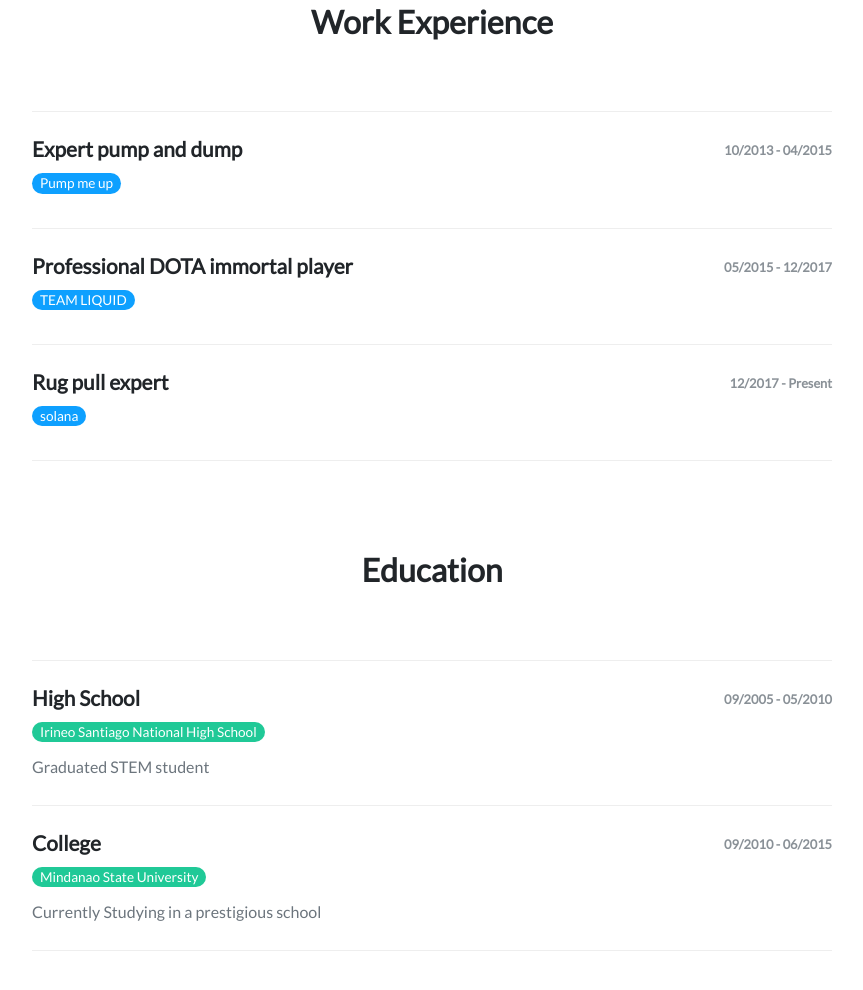
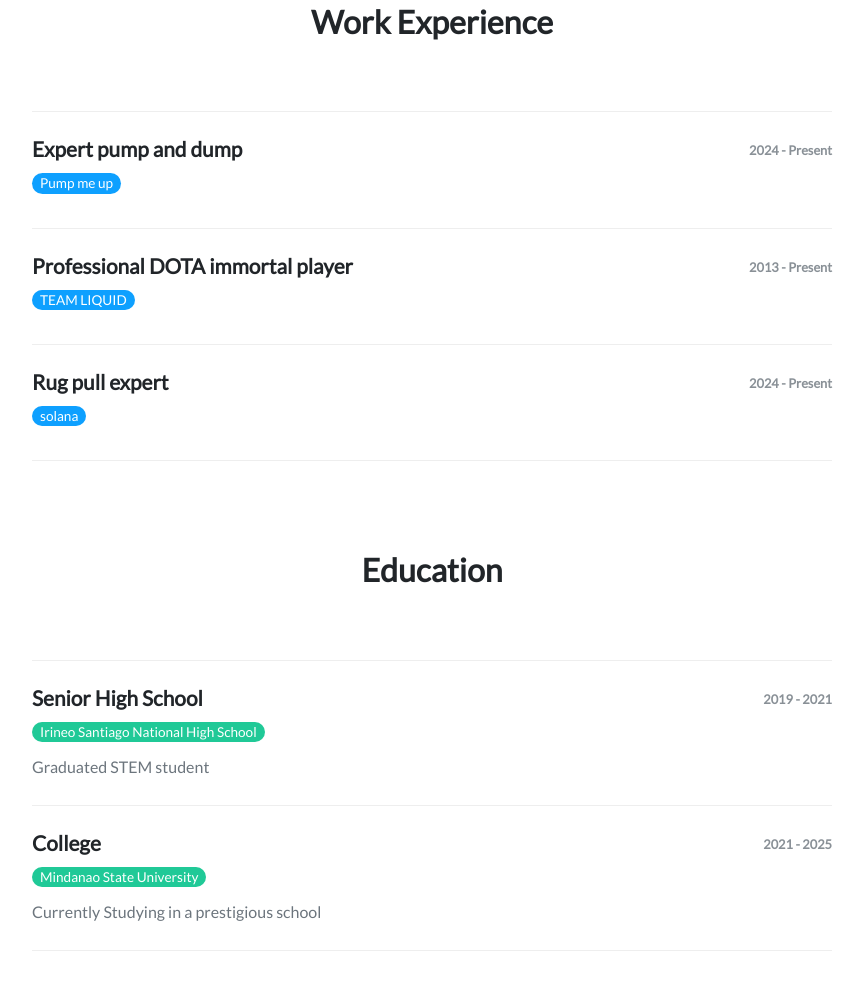
Before and after one commit to Candidius/Candidius, a plain HTML site: page index.html in a window 1280 px wide. Shown: the part 726-1716 px from the top of the page, without its empty margins (208-1071 px from the left). Drawn offline with nearby package versions, Linux system fonts and the light colour scheme.

Commit message:
Add files via upload

```diff
--- a/index.html
+++ b/index.html
@@ -56,7 +56,7 @@
                   <h4 class="organization">Pump me up</h4>
                 </div>
                 <div class="col-md-6">
-                  <time class="period">10/2013 - 04/2015</time>
+                  <time class="period">2024 - Present</time>
                 </div>
               </div>
               <p class="text-muted"></p>
@@ -68,7 +68,7 @@
                   <h4 class="organization">TEAM LIQUID</h4>
                 </div>
                 <div class="col-md-6">
-                  <time class="period">05/2015 - 12/2017</time>
+                  <time class="period">2013 - Present</time>
                 </div>
               </div>
               <p class="text-muted"></p>
@@ -80,7 +80,7 @@
                   <h4 class="organization">solana</h4>
                 </div>
                 <div class="col-md-6">
-                  <time class="period">12/2017 - Present</time>
+                  <time class="period">2024 - Present</time>
                 </div>
               </div>
               <p class="text-muted"></p>
@@ -91,11 +91,11 @@
             <div class="item">
               <div class="row">
                 <div class="col-md-6">
-                  <h3>High School</h3>
+                  <h3>Senior High School</h3>
                   <h4 class="organization">Irineo Santiago National High School</h4>
                 </div>
                 <div class="col-md-6">
-                  <time class="period">09/2005 - 05/2010</time>
+                  <time class="period">2019 - 2021</time>
                 </div>
               </div>
               <p class="text-muted">Graduated STEM student</p>
@@ -107,7 +107,7 @@
                   <h4 class="organization">Mindanao State University</h4>
                 </div>
                 <div class="col-md-6">
-                  <time class="period">09/2010 - 06/2015</time>
+                  <time class="period">2021 - 2025</time>
                 </div>
               </div>
               <p class="text-muted">Currently Studying in a prestigious school</p>
```
